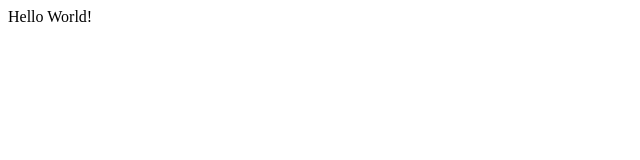
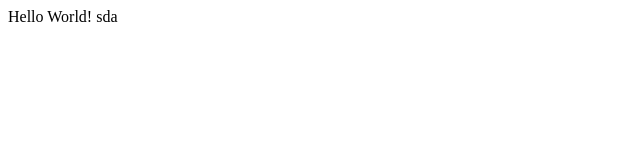
Before and after one commit to kruszyn89/GitTutorial, a plain HTML site: page index.html in a window 1280 px wide. Shown: the full height of the page, 0-640 px from the left. Drawn offline with Linux system fonts and the light colour scheme.

Commit message:
zmiany stefana

```diff
--- a/index.html
+++ b/index.html
@@ -7,6 +7,6 @@
 </head>
 
 <body>
-    Hello World!
+    Hello World! sda
 </body>
 </html>
```
